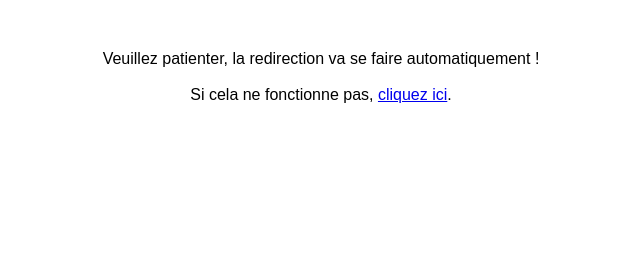
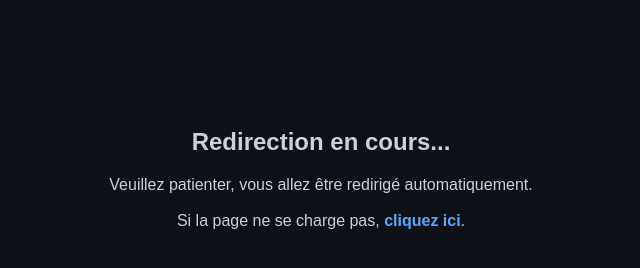
Before and after one commit to Nathan-Pro-FR/Compte_a_rebours_multis_for_GitHub, a plain HTML site: page index.html in a window 1280 px wide. Shown: the whole page, without its empty margins (319-959 px from the left). Drawn offline with Linux system fonts and the light colour scheme.

Commit message:
Enhance redirection page with new styles and text
Updated body styling and message for redirection.

```diff
--- a/index.html
+++ b/index.html
@@ -7,10 +7,14 @@
     <meta http-equiv="refresh" content="3;url=Version_2.0/CARM_V2.0_index.html">
     <title>Redirection...</title>
 </head>
-<body>
-    <p style="font-family: sans-serif; text-align: center; margin-top: 50px;">
-        Veuillez patienter, la redirection va se faire automatiquement ! <br><br>
-        Si cela ne fonctionne pas, <a href="Version_2.0/CARM_V2.0_index.html">cliquez ici</a>.
+<body style="background-color: #0d1117; color: #c9d1d9; font-family: sans-serif; text-align: center; padding-top: 100px;">
+
+    <h2>Redirection en cours...</h2>
+    <p>
+        Veuillez patienter, vous allez être redirigé automatiquement. <br><br>
+        Si la page ne se charge pas,
+        <a href="Version_2.0/CARM_V2.0_index.html" style="color: #58a6ff; text-decoration: none; font-weight: bold;">cliquez ici</a>.
     </p>
+
 </body>
 </html>
```
